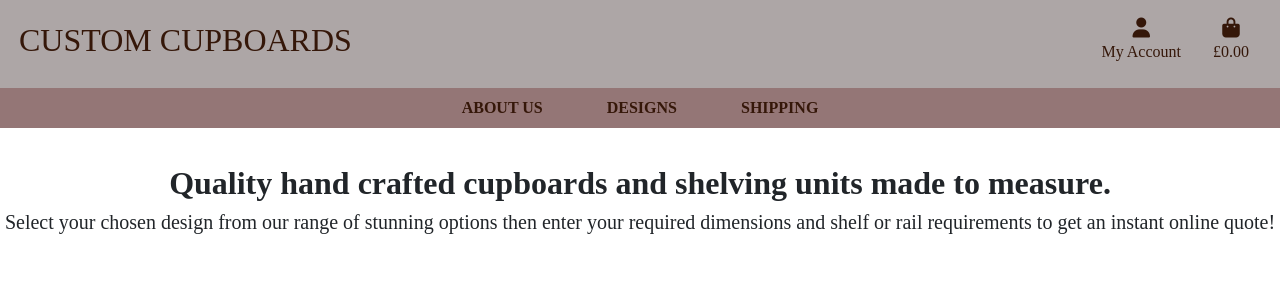
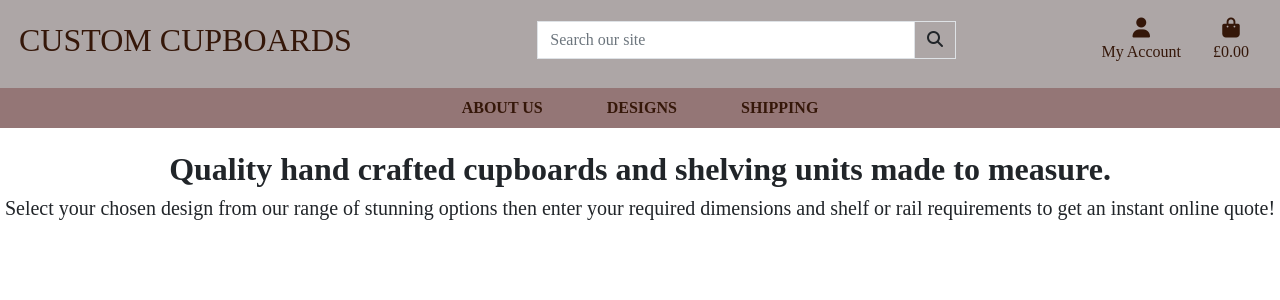
Before and after one commit to yasseramine/anothercup, a Django app: page / in a window 1280 px wide. Shown: the top 300 px of the page. Run offline with Django 3.2, Linux system fonts and the light colour scheme; some libraries are stand-ins or nearby versions.

Commit message:
replaced search functionality to header

```diff
--- a/static/css/base.css
+++ b/static/css/base.css
@@ -75,6 +75,16 @@ body{
     color:black;
 }
 
+.header-container{
+    padding-top: 125px;
+}
+
+@media (min-width: 768px) {
+    .header-container {
+        padding-top: 150px;
+    }
+}
+
 @media (min-width: 992px) {
     .fixed-top-desktop-only {
         position: fixed;
@@ -82,10 +92,6 @@ body{
         right: 0;
         left: 0;
         z-index: 1030;
-    }
-
-    .header-container {
-        padding-top: 164px;
     }
 }
 
--- a/templates/base.html
+++ b/templates/base.html
@@ -48,12 +48,24 @@
     <header class="container-fluid fixed-top">
         <div id="topnav" class="row light-theme-color pt-md-2 d-none d-md-flex">
             <div class="col-12 col-md-6 col-lg-5 my-auto py-1 py-md-0 text-center text-md-left pr-0 pr-lg-1">
-                <a href="{% url 'home' %}" class="nav-link main-logo-link pr-0 pr-lg-1 pl-0 pl-lg-1">
+                <a href="{% url 'home' %}" class="nav-link main-logo-link pr-0 pr-lg-1 pl-0 pl-lg-1 mr-0">
                     <h2 class="logo-font text-black my-0">Custom Cupboards</h2>
                 </a>
             </div>
             <div class="col-12 col-md-3 col-lg-4 pl-0 pl-lg-1 pr-0 pr-lg-1 my-auto py-1 py-md-0">
-
+                <form method="GET" action="">
+                    <div class="input-group w-100">
+                        <input class="form-control border border-black rounded-0" type="text" name="q"
+                            placeholder="Search our site">
+                        <div class="input-group-append">
+                            <button class="form-control btn btn-black border border-black rounded-0" type="submit">
+                                <span class="icon">
+                                    <i class="fas fa-search"></i>
+                                </span>
+                            </button>
+                        </div>
+                    </div>
+                </form>
             </div>
             <div class="col-12 col-md-3 my-auto py-1 py-md-0 pl-0 text-right">
                 <ul class="list-inline list-unstyled text-center text-md-right my-0">
--- a/templates/includes/mobile-top-header.html
+++ b/templates/includes/mobile-top-header.html
@@ -1,3 +1,30 @@
+<ul class="pl-0 list-inline list-unstyled text-left my-auto my-0">
+    <li class="list-inline-item p-0 d-block d-md-none">
+        <a class="text-black nav-link my-auto p-0" href="#" id="mobile-search" data-toggle="dropdown"
+            aria-haspopup="true" aria-expanded="false">
+            <div class="text-center">
+                <i class="fas fa-search fa-lg p-2"></i>
+            </div>
+        </a>
+        <div class="dropdown-menu border-0 w-100 p-3 rounded-0 my-0" aria-labelledby="mobile-search">
+            <form class="form" method="GET" action="">
+                <div class="input-group w-100">
+                    <input class="form-control border border-black rounded-0" type="text" name="q"
+                        placeholder="Search our site">
+                    <div class="input-group-append">
+                        <button
+                            class="form-control form-control btn btn-black border border-black rounded-0"
+                            type="submit">
+                            <span class="icon">
+                                <i class="fas fa-search p-2"></i>
+                            </span>
+                        </button>
+                    </div>
+                </div>
+            </form>
+        </div>
+    </li>
+</ul>
 </div>
 <div class="col-6 p-0 pr-2 my-auto text-right d-block d-md-none">
     <ul class="list-inline list-unstyled text-right p-0 my-0">
@@ -27,6 +54,6 @@
 </div>
     <div class="col-12 d-block d-md-none pt-1 text-center">
         <a href="{% url 'home' %}" class="nav-link pt-0 text-center">
-            <h2 class="logo-font logo-small text-black my-0">Custom Cupboards</h2>
+            <h2 class="logo-font logo-small text-black my-0 pt-2 pb-1">Custom Cupboards</h2>
         </a>
     </div>
```
